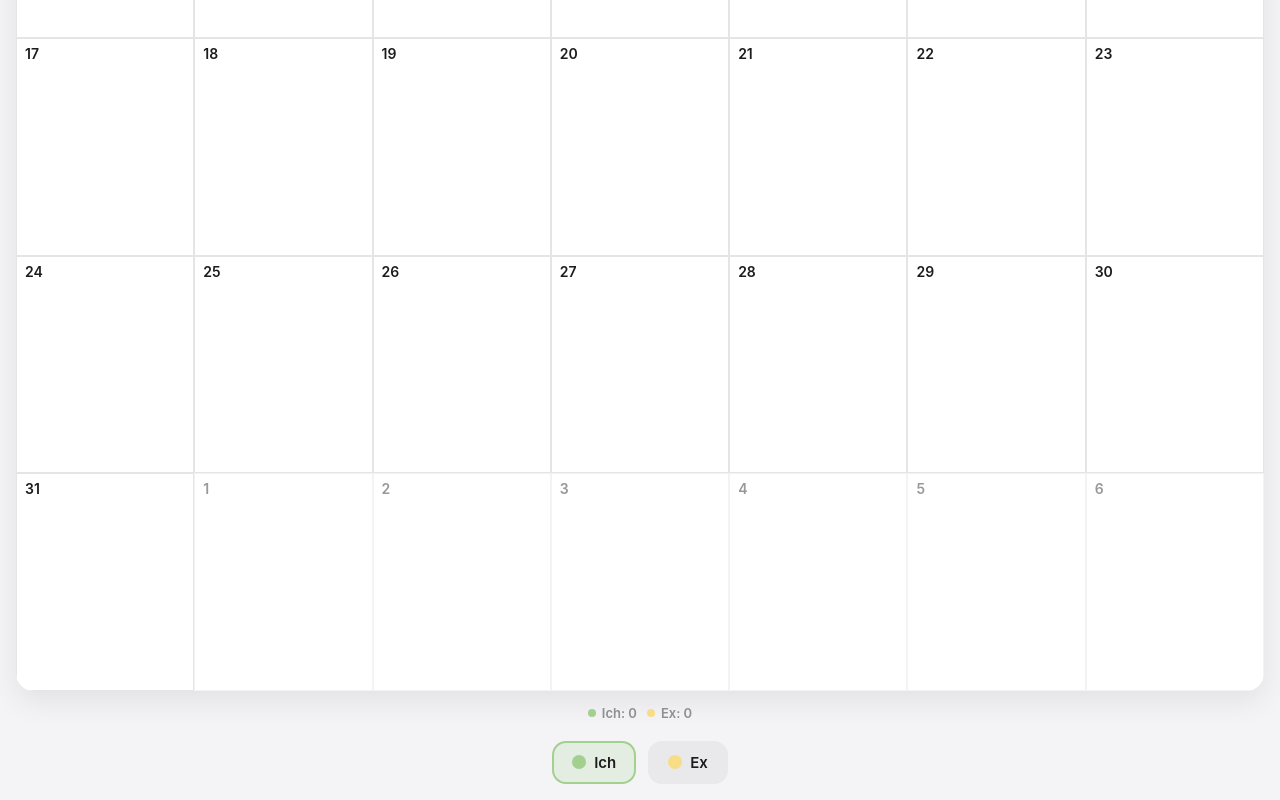
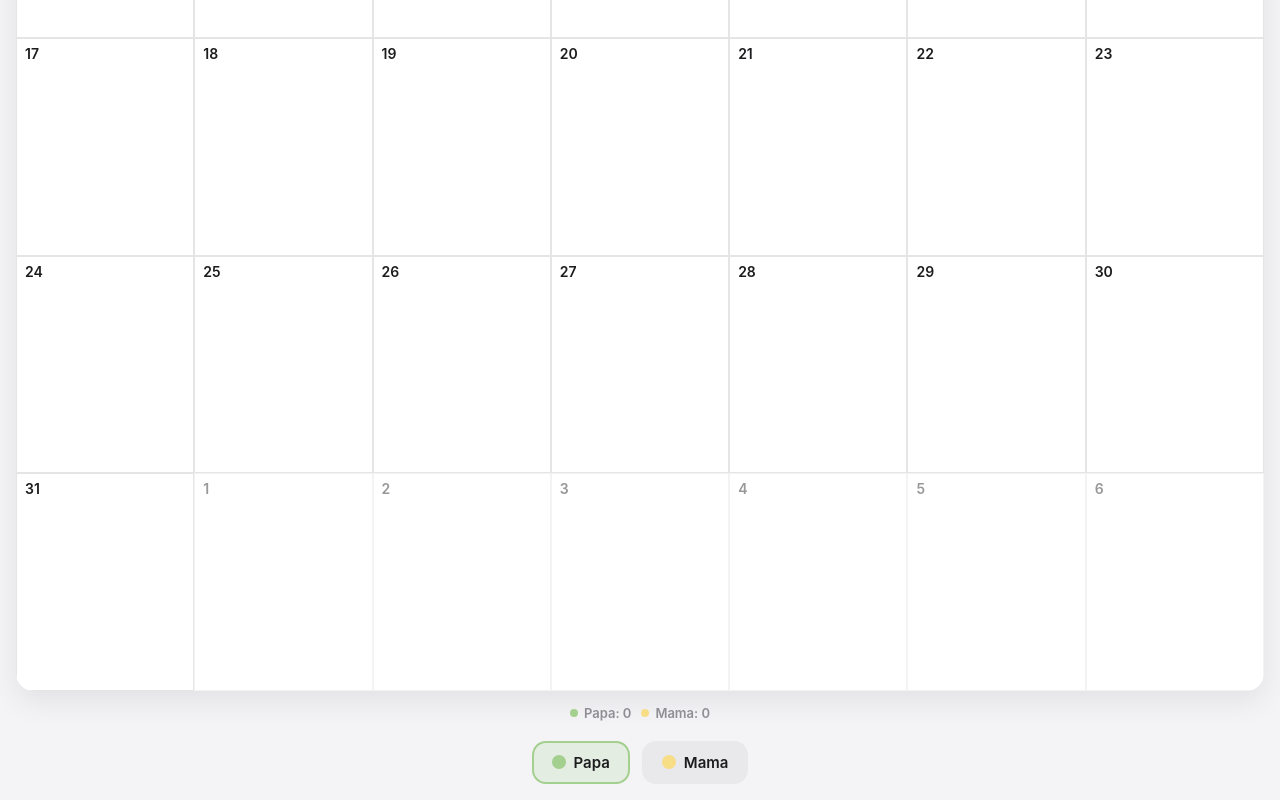
Before and after one commit to DerHerrFeldmann/Kids-Kalender, a plain HTML site: page index.html in a window 1280 px wide. Shown: the part 774-1574 px from the top of the page. Drawn offline with Linux system fonts and the light colour scheme.

Commit message:
Standardnamen auf Papa/Mama umstellen

```diff
--- a/app.js
+++ b/app.js
@@ -15,8 +15,8 @@ const state = {
   // side of the diagonal split.
   splitOrder: {},
   settings: {
-    mineName: "Ich",
-    exName: "Ex",
+    mineName: "Papa",
+    exName: "Mama",
     mineColor: "#a3cf8f",
     exColor: "#f7dd86",
   },
@@ -442,9 +442,9 @@ async function shareCalendar() {
 // `fallback` marks name fields, which get trimmed and defaulted; color
 // inputs always yield a valid hex value, so they're taken as-is.
 const SETTINGS_FIELDS = [
-  { settingsKey: "mineName", inputId: "mineNameInput", fallback: "Ich" },
+  { settingsKey: "mineName", inputId: "mineNameInput", fallback: "Papa" },
   { settingsKey: "mineColor", inputId: "mineColorInput" },
-  { settingsKey: "exName", inputId: "exNameInput", fallback: "Ex" },
+  { settingsKey: "exName", inputId: "exNameInput", fallback: "Mama" },
   { settingsKey: "exColor", inputId: "exColorInput" },
 ];
 
--- a/index.html
+++ b/index.html
@@ -72,11 +72,11 @@
     <footer class="brush-bar">
       <button class="brush-btn" id="mineBrush">
         <span class="dot" id="mineDot"></span>
-        <span id="mineLabel">Ich</span>
+        <span id="mineLabel">Papa</span>
       </button>
       <button class="brush-btn" id="exBrush">
         <span class="dot" id="exDot"></span>
-        <span id="exLabel">Ex</span>
+        <span id="exLabel">Mama</span>
       </button>
     </footer>
   </div>
```
